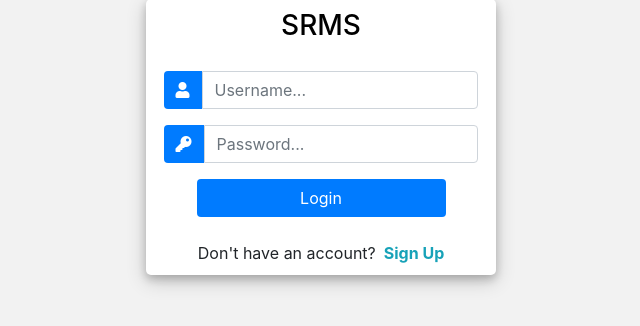
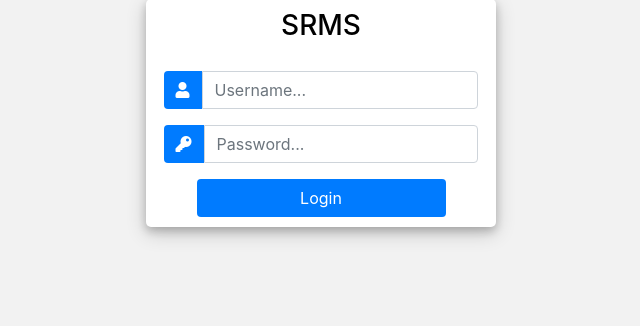
Before and after one commit to fredrickmugish/SRMS, a Django app: page /login_user/ in a window 1280 px wide. Shown: the part 131-457 px from the top of the page, without its empty margins (319-959 px from the left). Run offline with Django 5.2, Linux system fonts and the light colour scheme; some libraries are stand-ins or nearby versions.

Commit message:
Another commit

```diff
--- a/system/templates/index.html
+++ b/system/templates/index.html
@@ -114,12 +114,7 @@
         <p id="messages">{{message}}</p>
         {% endfor %}
 
-				<div class="mt-4">
-					<div class="d-flex justify-content-center links">
-						Don't have an account? <a href="{% url 'register' %}" class="ml-2"><b style="color:#17a2b8;">Sign Up</b></a>
-					</div>
 
-				</div>
 			</div>
 		</div>
 	</div>
```
